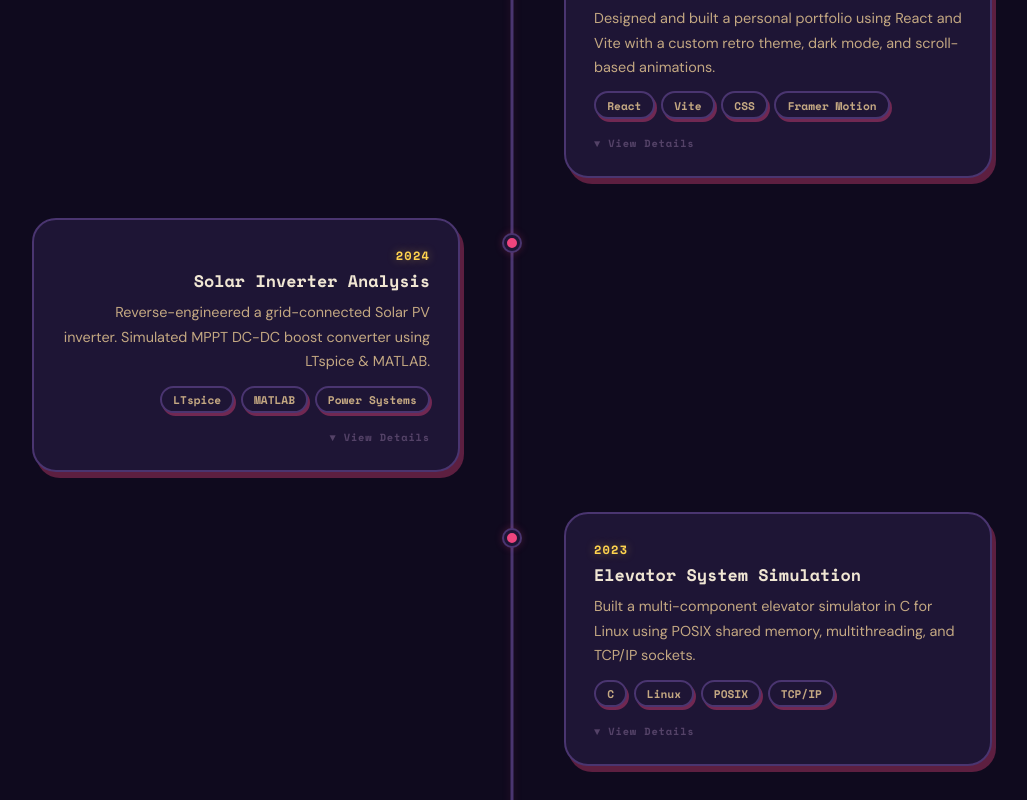
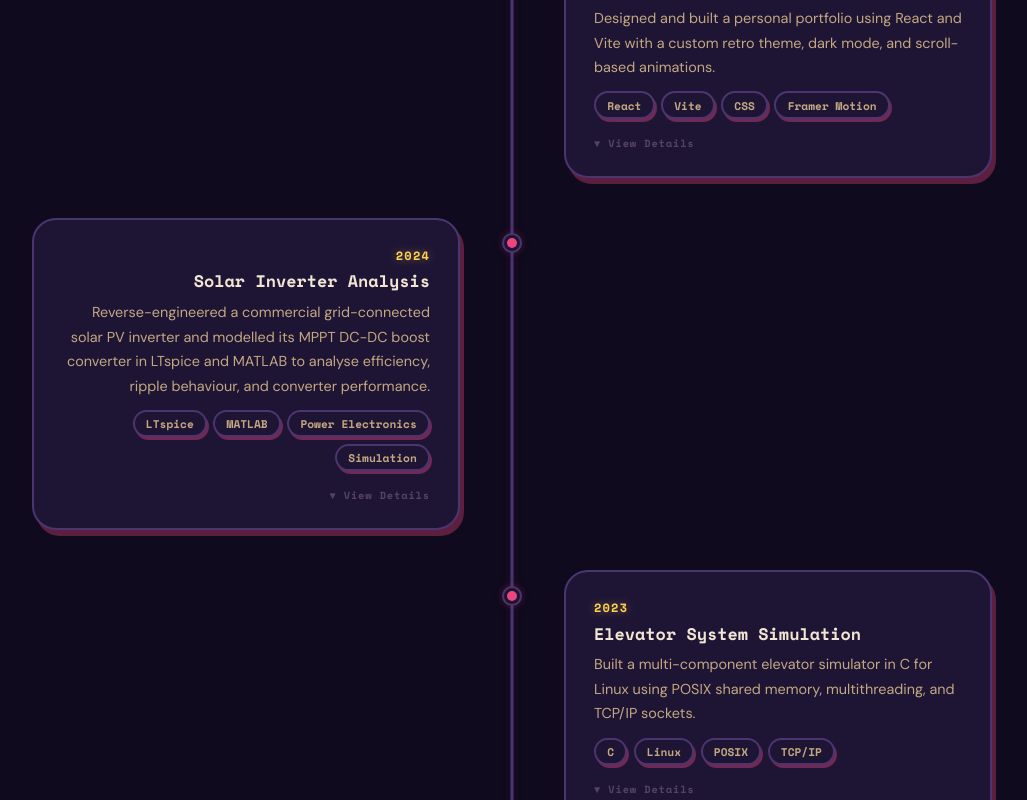
Before and after one commit to unholypot/about-me-react, a React (Vite) app: page / in a window 1280 px wide. Shown: the part 2579-3379 px from the top of the page, without its empty margins (128-1155 px from the left). Built offline with nearby package versions, Linux system fonts and the light colour scheme.

Commit message:
added links for projects and minor tweaks

```diff
--- a/src/components/Project_timeline.jsx
+++ b/src/components/Project_timeline.jsx
@@ -105,20 +105,22 @@ const timelineEntries = [
     year: "2024",
     title: "Solar Inverter Analysis",
     description:
-      "Reverse-engineered a grid-connected Solar PV inverter. Simulated MPPT DC-DC boost converter using LTspice & MATLAB.",
-    tags: ["LTspice", "MATLAB", "Power Systems"],
+      "Reverse-engineered a commercial grid-connected solar PV inverter and modelled its MPPT DC-DC boost converter in LTspice and MATLAB to analyse efficiency, ripple behaviour, and converter performance.",
+    tags: ["LTspice", "MATLAB", "Power Electronics", "Simulation"],
     overview:
-      "A deep-dive engineering analysis of a commercial grid-connected solar PV inverter, including circuit-level reverse engineering, simulation, and efficiency benchmarking of the MPPT boost converter stage.",
+      "A detailed engineering analysis of a commercial grid-connected solar PV inverter. Working in a two-person team, we reverse-engineered the inverter’s internal architecture and analysed its power conversion stages. The project focused on modelling the MPPT DC-DC boost converter, investigating the DC-AC single-phase full-bridge inverter stage, and evaluating converter efficiency, switching behaviour, and harmonic performance using simulation tools.",
     role:
-      "Lead engineer — responsible for hardware disassembly, schematic reconstruction, and all simulation work.",
+      "Power electronics analysis and simulation — contributed to inverter architecture reverse engineering, LTspice circuit modelling, MATLAB-based analysis, and technical report development.",
+
     highlights: [
-      "Reverse-engineered boost converter stage from PCB traces and component values",
-      "Simulated Perturb & Observe (P&O) MPPT algorithm in MATLAB",
-      "Verified simulation results against measured inverter performance data",
-      "LTspice transient analysis for switching losses and efficiency curves",
+    "Reverse-engineered internal inverter architecture from hardware inspection and documentation",
+    "Modelled and simulated the MPPT DC-DC boost converter using LTspice",
+    "Investigated the single-phase full-bridge DC–AC inverter stage and switching strategies",
+    "Evaluated converter efficiency, ripple characteristics, and harmonic behaviour",
+    "Produced a technical report analysing converter topologies, power factor, and EMI considerations"
     ],
     outcome:
-      "Achieved simulated efficiency within 3% of datasheet specifications, validating the reverse-engineered model.",
+       "Developed validated simulation models of the inverter’s boost converter stage and produced a comprehensive engineering report analysing inverter design, control strategies, and performance trade-offs.",
     links: { github: null, liveDemo: null, report: null },
   },
   {
@@ -159,7 +161,7 @@ const timelineEntries = [
     ],
     outcome:
       "Successfully found optimal routes across all provided test maps, including edge cases with enclosed zones.",
-    links: { github: null, liveDemo: null, report: null },
+    links: { github: "https://github.com/unholypot/CAB201-Project", liveDemo: null, report: null },
   },
 ];
 
@@ -251,7 +253,7 @@ function DetailPanel({ entry }) {
         )}
         {!hasLinks && (
           <span className="timeline-detail-btn timeline-detail-btn--muted">
-            ○ Links Coming Soon
+            No external links available
           </span>
         )}
       </div>
```
